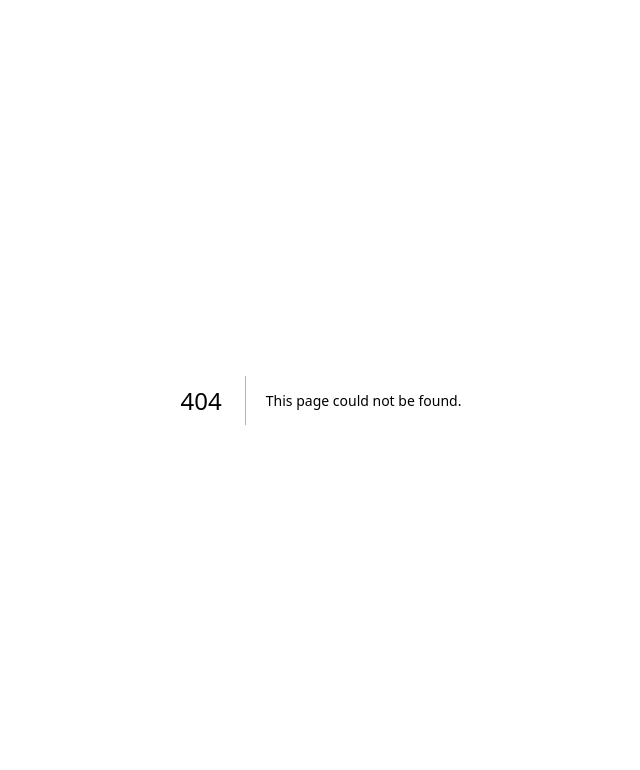
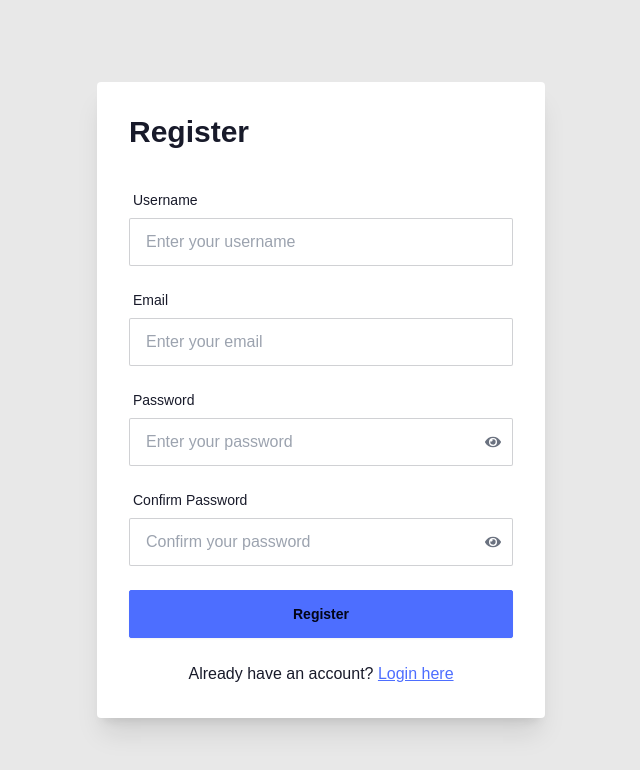
Before and after one commit to Ladam0203/EverZero, a Next.js app in the folder deployable/everzero-frontend/: page /register in a window 1280 px wide. Before the commit this address had no page. Shown: the top 770 px of the page, without its empty margins (319-959 px from the left). Built offline with nearby package versions, Linux system fonts and the light colour scheme.

Commit message:
Created register page

```diff
--- a/deployable/everzero-frontend/app/page.js
+++ b/deployable/everzero-frontend/app/page.js
@@ -12,9 +12,9 @@ export default function Home() {
             <section className="hero min-h-screen bg-base-200">
                 <div className="hero-content text-center">
                     <div className="max-w-md">
-                        <h1 className="text-5xl font-bold">Carbon Emission Reporting Made Easy</h1>
+                        <h1 className="text-5xl font-bold">Carbon Emission Reports, Made Simple</h1>
                         <p className="py-6">
-                            Simple, affordable, and user-friendly carbon emission reporting for small companies and non-profits.
+                            Simple, affordable, and user-friendly carbon emission reporting software.
                         </p>
                         <div className="flex justify-center space-x-4">
                             <button className="btn btn-primary">Get Started</button>
--- /dev/null
+++ b/deployable/everzero-frontend/app/register/page.js
@@ -0,0 +1,106 @@
+"use client"
+
+import { useState } from "react"
+import { FaEye, FaEyeSlash } from "react-icons/fa"
+import Link from "next/link"
+
+export default function Register() {
+    const [showPassword, setShowPassword] = useState(false)
+
+    const handleSubmit = (event) => {
+        event.preventDefault()
+        // Handle form submission logic here
+        console.log("Form submitted")
+    }
+
+    return (
+        <div className="min-h-screen bg-base-200 flex items-center justify-center">
+            <div className="card w-full max-w-md bg-base-100 shadow-xl">
+                <div className="card-body">
+                    <h2 className="card-title text-3xl font-bold text-center mb-6">Register</h2>
+                    <form onSubmit={handleSubmit}>
+                        <div className="form-control">
+                            <label className="label" htmlFor="username">
+                                <span className="label-text">Username</span>
+                            </label>
+                            <input
+                                type="text"
+                                id="username"
+                                placeholder="Enter your username"
+                                className="input input-bordered w-full"
+                                required
+                            />
+                        </div>
+                        <div className="form-control mt-4">
+                            <label className="label" htmlFor="email">
+                                <span className="label-text">Email</span>
+                            </label>
+                            <input
+                                type="email"
+                                id="email"
+                                placeholder="Enter your email"
+                                className="input input-bordered w-full"
+                                required
+                            />
+                        </div>
+                        <div className="form-control mt-4">
+                            <label className="label" htmlFor="password">
+                                <span className="label-text">Password</span>
+                            </label>
+                            <div className="relative">
+                                <input
+                                    type={showPassword ? "text" : "password"}
+                                    id="password"
+                                    placeholder="Enter your password"
+                                    className="input input-bordered w-full pr-10"
+                                    required
+                                />
+                                <button
+                                    type="button"
+                                    className="absolute inset-y-0 right-0 pr-3 flex items-center"
+                                    onClick={() => setShowPassword(!showPassword)}
+                                >
+                                    {showPassword ? <FaEyeSlash className="text-gray-500" /> : <FaEye className="text-gray-500" />}
+                                </button>
+                            </div>
+                        </div>
+                        <div className="form-control mt-4">
+                            <label className="label" htmlFor="confirmPassword">
+                                <span className="label-text">Confirm Password</span>
+                            </label>
+                            <div className="relative">
+                                <input
+                                    type={showPassword ? "text" : "password"}
+                                    id="confirmPassword"
+                                    placeholder="Confirm your password"
+                                    className="input input-bordered w-full pr-10"
+                                    required
+                                />
+                                <button
+                                    type="button"
+                                    className="absolute inset-y-0 right-0 pr-3 flex items-center"
+                                    onClick={() => setShowPassword(!showPassword)}
+                                >
+                                    {showPassword ? <FaEyeSlash className="text-gray-500" /> : <FaEye className="text-gray-500" />}
+                                </button>
+                            </div>
+                        </div>
+                        <div className="form-control mt-6">
+                            <button type="submit" className="btn btn-primary">
+                                Register
+                            </button>
+                        </div>
+                    </form>
+                    <div className="text-center mt-4">
+                        <p>
+                            Already have an account?{" "}
+                            <Link href="/login" className="link link-primary">
+                                Login here
+                            </Link>
+                        </p>
+                    </div>
+                </div>
+            </div>
+        </div>
+    )
+}
```
